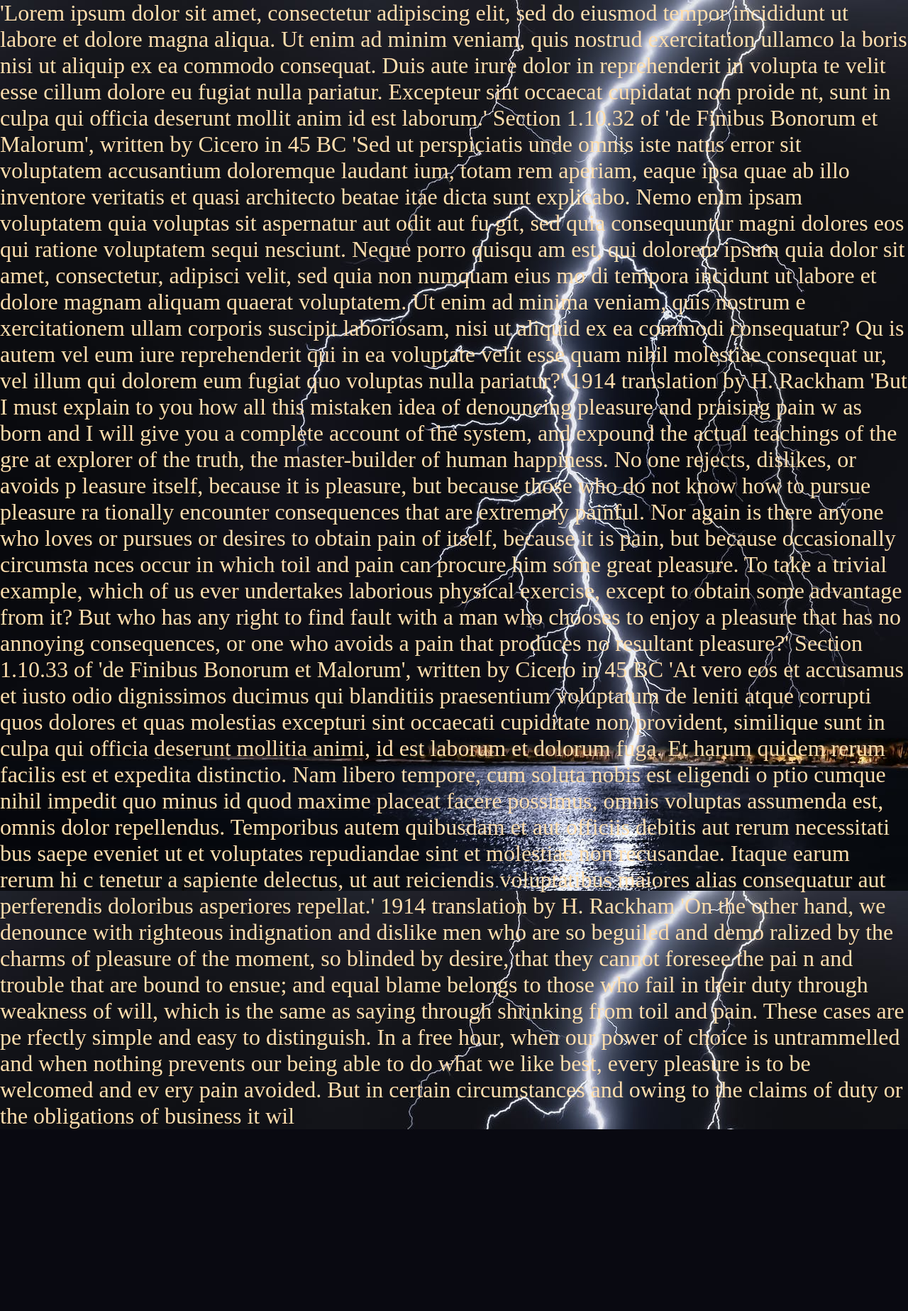
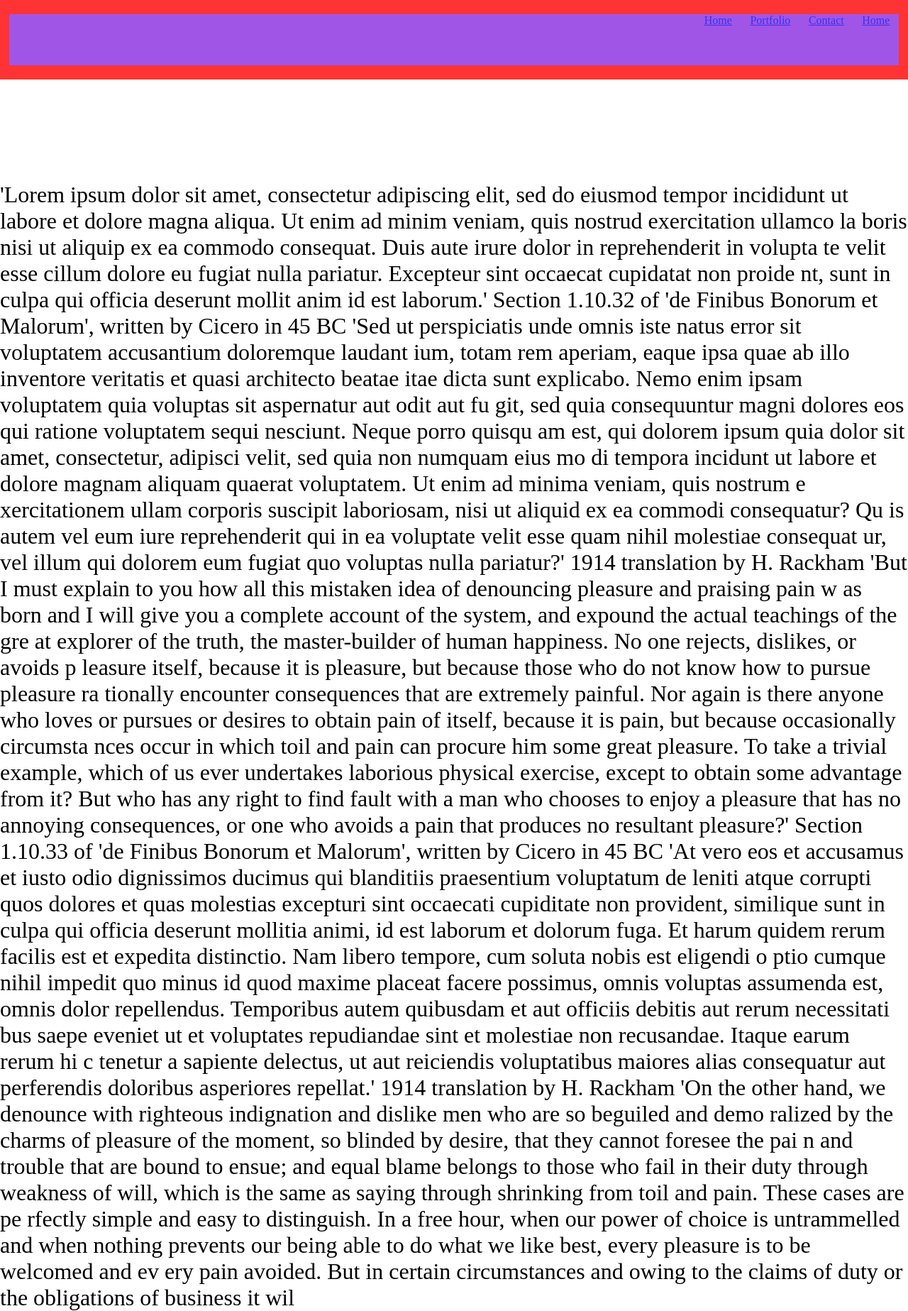
Before and after one commit to gdibra/practise, a PHP site: page / in a window 1280 px wide. Shown: the whole page at 71% size. Before the commit the page ends 1591 px from the top, so only its background shows below. Run offline with PHP 8.4, Linux system fonts and the light colour scheme.

Commit message:
Add Fixed Menu + Fade In/out Animation

```diff
--- a/src/components/body.php
+++ b/src/components/body.php
@@ -4,7 +4,12 @@ echo <<<END
 <body>
     <div id='navbar'>
         <div id="navbar-container">
-
+            <ul>
+                <li><a href="#">Home</a></li>
+                <li><a href="#">Contact</a></li>
+                <li><a href="#">Portfolio</a></li>
+                <li><a href="#">Home</a></li>
+            </ul>
         </div>
     </div>
     <p>'Lorem ipsum dolor sit amet, consectetur adipiscing elit, sed do eiusmod tempor incididunt ut
--- a/src/js/menu.js
+++ b/src/js/menu.js
@@ -3,7 +3,16 @@ window.onscroll = function() {myFunction()};
 function myFunction(){
     var winScroll = document.body.scrollTop || document.documentElement.scrollTop;
     var height = document.documentElement.scrollHeight - document.documentElement.clientHeight;
-    var scrolled = (winScroll / height) * 100;
-    console.log(scrolled);
-    document.getElementById("navbar").style.opacity = scrolled / 100;
+    var scrolled = (winScroll / height);
+    if(scrolled < 0.2) {
+        let navbar = document.getElementById("navbar");
+        navbar.style.opacity = 0;
+        navbar.classList.remove('fade-in');
+        navbar.classList.add('fade-out');
+    } else {
+        let navbar = document.getElementById("navbar");
+        navbar.style.opacity = 0.8;
+        navbar.classList.remove('fade-out');
+        navbar.classList.add('fade-in');
+    }
 }
--- /dev/null
+++ b/styles/animations.css
@@ -0,0 +1,7 @@
+@keyframes fadeIn {
+    from { opacity: 0; }
+}
+
+@keyframes fadeOut {
+    from { opacity: 0.8; }
+}
--- a/styles/index.css
+++ b/styles/index.css
@@ -1,27 +1,48 @@
 @import url("reset.css");
+@import url("animations.css");
 
 #navbar{
+    opacity:  0;
+    display: flex;
+    justify-content: center;
+    align-items: center;
     background-color: red;
     margin-top: 0;
     padding-top: 0;
     position: fixed;
     width: 100%;
-    height: 100px;
+    height: 7em;
+}
+
+.fade-in{
+    animation: fadeIn 1s;
+}
+.fade-out{
+    animation: fadeOut 1s;
 }
 
 p{
+    padding-top: 8em;
     font-size: 2em;
-    color: navajowhite;
+    color: black;
 }
 
-body{
-    background-image: url("../assets/images/index_background.jpeg") ;
+
+#navbar-container{
+    overflow: auto;
+    height: 4.5em;
+    width: 98%;
+    background-color: blueviolet;
 }
 
-#navbar-container{
-    height: 80px;
-    width: 80%;
-    background-color: blueviolet;
-    margin:  auto;
-    display: inline-block;
+ul{
+    list-style-type: none;
 }
+
+li{
+    padding: 0 0.8em;
+    float: right;
+}
+#navbar > a{
+    color: red;
+}
--- a/styles/reset.css
+++ b/styles/reset.css
@@ -18,3 +18,9 @@ time, mark, audio, video {
     vertical-align:baseline;
     background:transparent;
 }
+
+* {
+    -webkit-box-sizing: border-box;
+    -moz-box-sizing: border-box;
+    box-sizing: border-box;
+}
```
